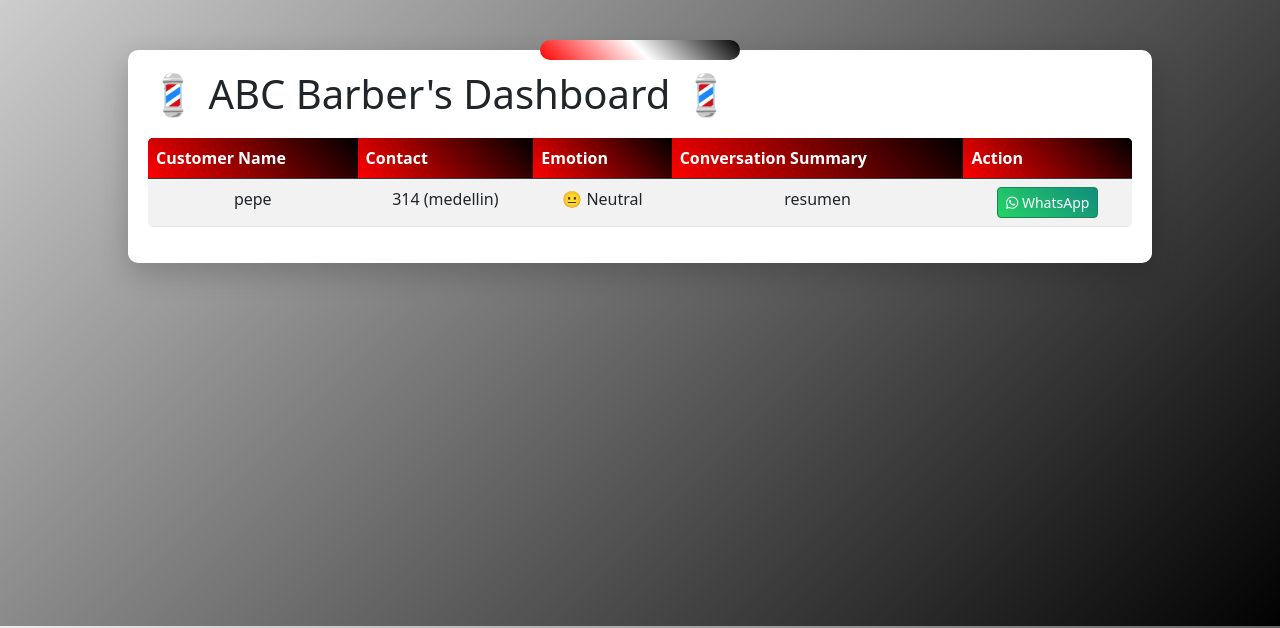
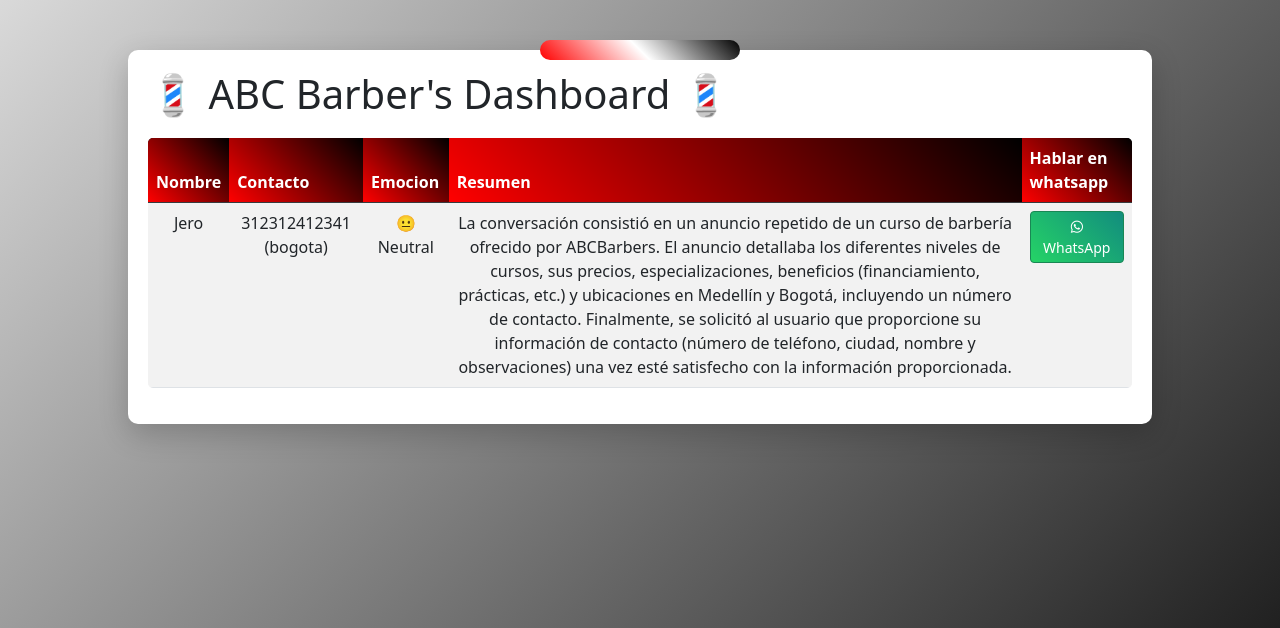
Before and after one commit to jero98772/Barber-school-llm, a FastAPI app: page /dashboard in a window 1280 px wide. Shown: the top 628 px of the page. Run offline with FastAPI, Linux system fonts and the light colour scheme.

Commit message:
Final update, update transaltion and summary mechanism

```diff
--- a/app.py
+++ b/app.py
@@ -106,38 +106,42 @@
     except Exception as e:
         yield f"Error with Gemini API: {str(e)}"
 
+async def get_full_response(messages):
+    full_response = ""
+    async for text_chunk in chat_answer_gemini(messages):
+        print(text_chunk)
+        if text_chunk.startswith("Error with Gemini API"):
+            raise ValueError(text_chunk)
+        full_response += text_chunk
+    return full_response
+
 @app.get("/", response_class=HTMLResponse)
 async def index(request: Request):
     return templates.TemplateResponse("index.html", {"request": request})
 
+
 @app.get("/dashboard", response_class=HTMLResponse)
 async def dashboard(request: Request):
     conversations = []
+    with open('data/contacts.csv', 'r', encoding='utf-8') as file:
+        reader = csv.DictReader(file)
+        print(reader)
+        # Sentiment to emoji mapping
+        SENTIMENT_MAP = {
+            "Neutro": "😐 Neutral",
+            "Positivo": "😊 Positive",
+            "Negativo": "😞 Negative"
+        }
 
-    try:
-        with open('data/contacts.csv', 'r', encoding='utf-8') as file:
-            reader = csv.DictReader(file)
-            print(reader)
-            # Sentiment to emoji mapping
-            SENTIMENT_MAP = {
-                "Neutro": "😐 Neutral",
-                "Positivo": "😊 Positive",
-                "Negativo": "😞 Negative"
-            }
-
-            for row in reader:
-                conversations.append({
-                    'name': row['name'],
-                    'contact': f"{row['phone']} ({row['city']})",
-                    'emotion': SENTIMENT_MAP.get(row['sentiment'], "😐 Neutral"),
-                    'summary': row['summary'],
-                    'emotionClass': row['sentiment'].lower().split()[0]
-                })
-            print(conversations)
-    except FileNotFoundError:
-        print("No contact data found - using empty dataset")
-    except Exception as e:
-        print(f"Error reading CSV: {str(e)}")
+        for row in reader:
+            conversations.append({
+                'name': row['name'],
+                'contact': f"{row['phone']} ({row['city']})",
+                'emotion': SENTIMENT_MAP.get(row['sentiment'], "😐 Neutral"),
+                'summary': row['summary'],
+                'emotionClass': row['sentiment'].lower().split()[0]
+            })
+        print(conversations)
 
     return templates.TemplateResponse(
         "dashboard.html",
@@ -193,9 +197,10 @@
     get_last_user_message = lambda chat_history, chat_id: next(
     (msg['content'] for msg in reversed(chat_history.get(chat_id, []))
     if msg['role'] == 'user'), None)
-    chat_history['chat1'].append({"role": "systems", "content": "give me a summary of this conversation of 1 paragrph:"})
+    chat_history['chat1'].append({"role": "user", "content": "dame un resumen de esta conversacion en un parrafo"})
 
-    summary = chat_answer_gemini(chat_history)
+    summary = await get_full_response(chat_history['chat1'])#chat_answer_gemini(chat_history)
+    print(summary)
     sentiment = sentiment_analizis(get_last_user_message(chat_history, "chat1"))
     # Prepare data for CSV
     record = {
--- a/data/contacts.csv
+++ b/data/contacts.csv
@@ -1,2 +1,3 @@
 timestamp,session_id,name,phone,city,summary,sentiment,notes
-2025-04-30T15:41:48.207595,session_17460457006016jy8l6gc5,pepe,314,medellin,resumen,Neutro 😐,mmm
+2025-05-07T16:20:58.543320,session_1746652770244eteho1x1o,Jero,312312412341,bogota,"La conversación consistió en un anuncio repetido de un curso de barbería ofrecido por ABCBarbers.  El anuncio detallaba los diferentes niveles de cursos, sus precios, especializaciones, beneficios (financiamiento, prácticas, etc.) y ubicaciones en Medellín y Bogotá, incluyendo un número de contacto.  Finalmente, se solicitó al usuario que proporcione su información de contacto (número de teléfono, ciudad, nombre y observaciones) una vez esté satisfecho con la información proporcionada.
+",Neutro 😐,
--- a/templates/dashboard.html
+++ b/templates/dashboard.html
@@ -16,11 +16,11 @@
         <table class="table table-striped">
             <thead class="table-dark">
                 <tr>
-                    <th>Customer Name</th>
-                    <th>Contact</th>
-                    <th>Emotion</th>
-                    <th>Conversation Summary</th>
-                    <th>Action</th>
+                    <th>Nombre</th>
+                    <th>Contacto</th>
+                    <th>Emocion</th>
+                    <th>Resumen</th>
+                    <th>Hablar en whatsapp</th>
                 </tr>
             </thead>
             <tbody id="conversationTable">
```
Also changed, not shown: static/js/script.js (+4 -4 lines).
